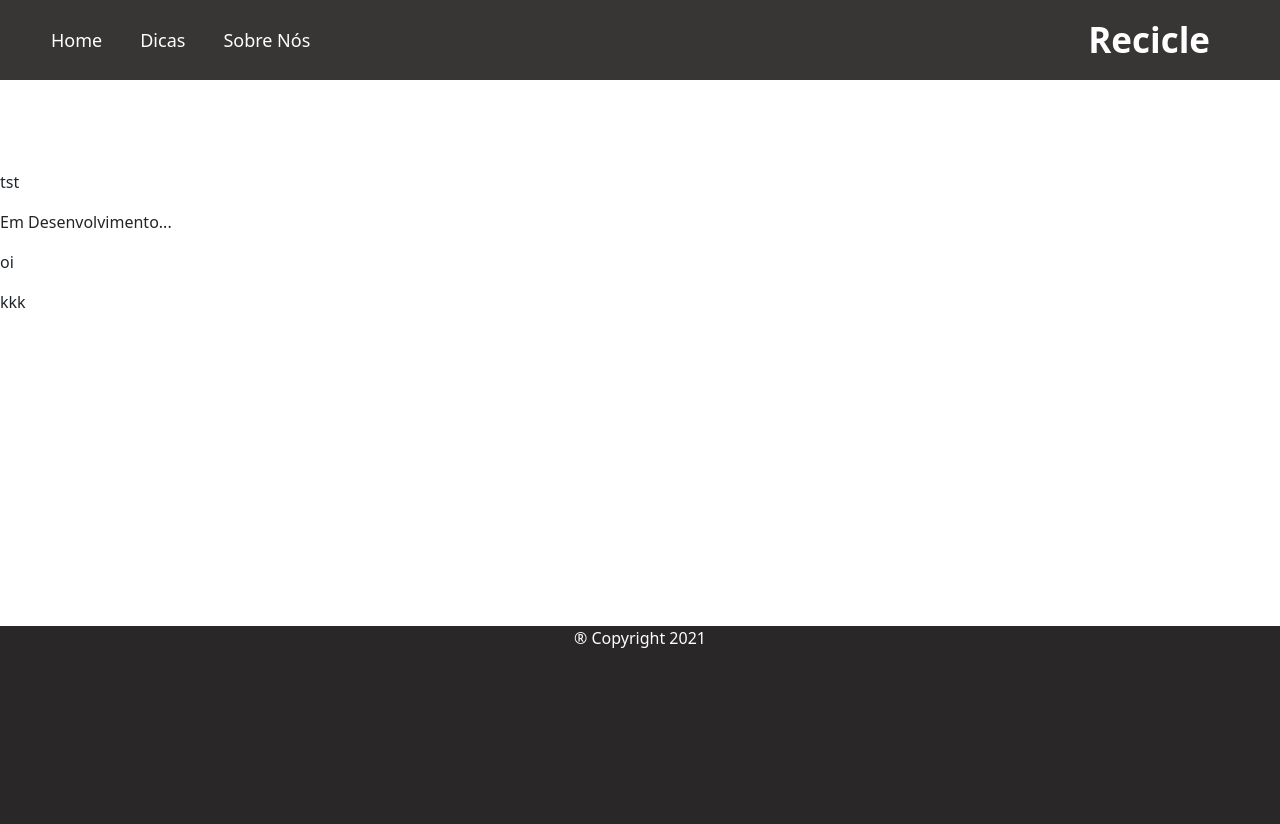
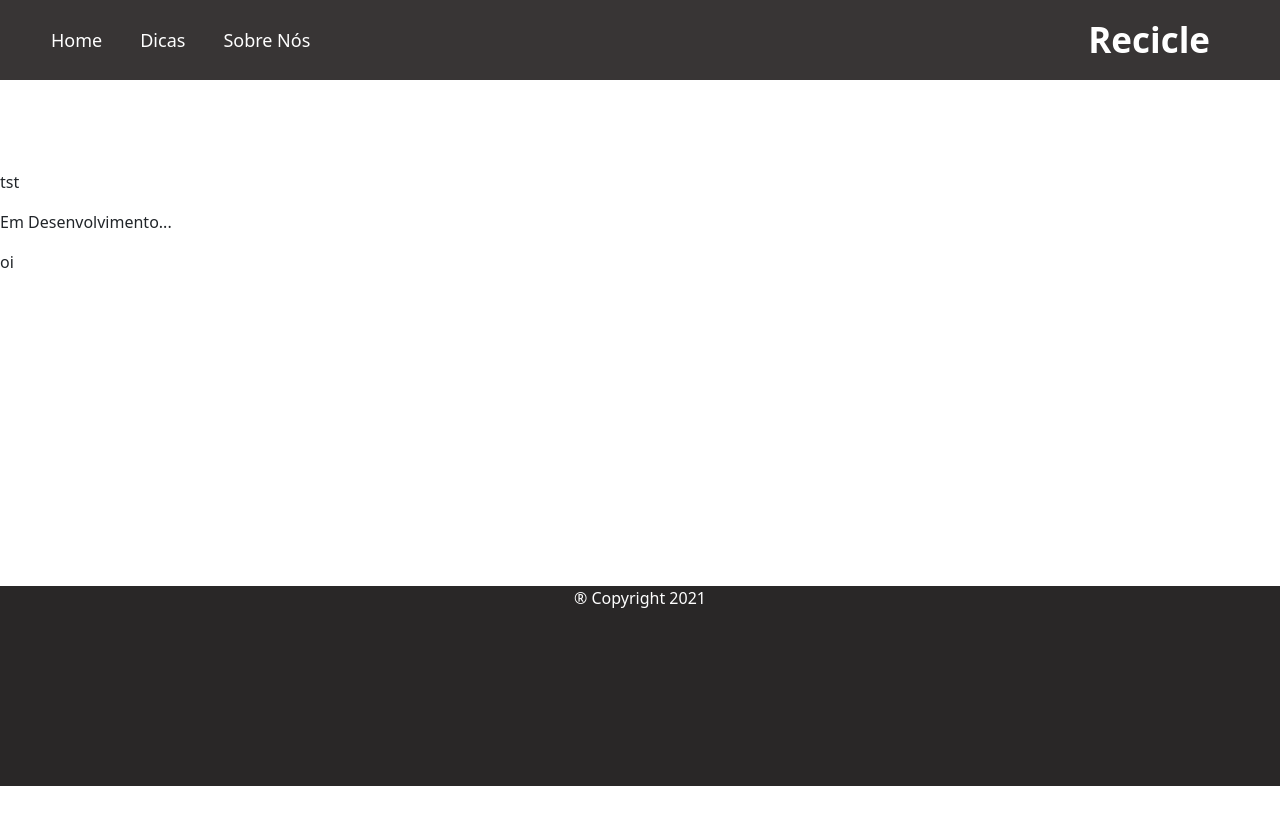
Before and after one commit to FabioPassos10/Recicle, a React (Create React App) app: page /Dicas in a window 1280 px wide. After the commit the page ends 800 px from the top, so only its background shows below. Built offline with nearby package versions, Linux system fonts and the light colour scheme.

Commit message:
Update Dicas.js
teste

```diff
--- a/src/Pages/Dicas/Dicas.js
+++ b/src/Pages/Dicas/Dicas.js
@@ -7,7 +7,7 @@ export default function Dicas() {
       <p>tst</p>
       <p>Em Desenvolvimento...</p>
       <p>oi</p>
-      <p>kkk</p>
+
       {/* <Grafico /> */}
     </section>
   );
```
